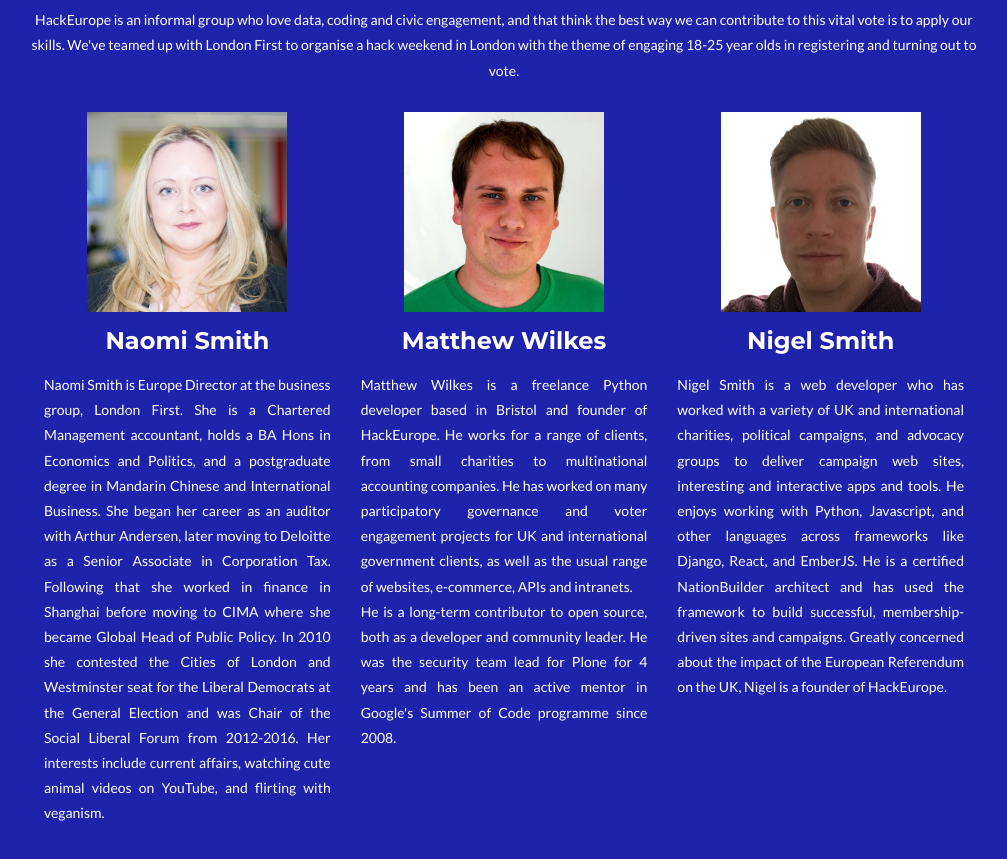
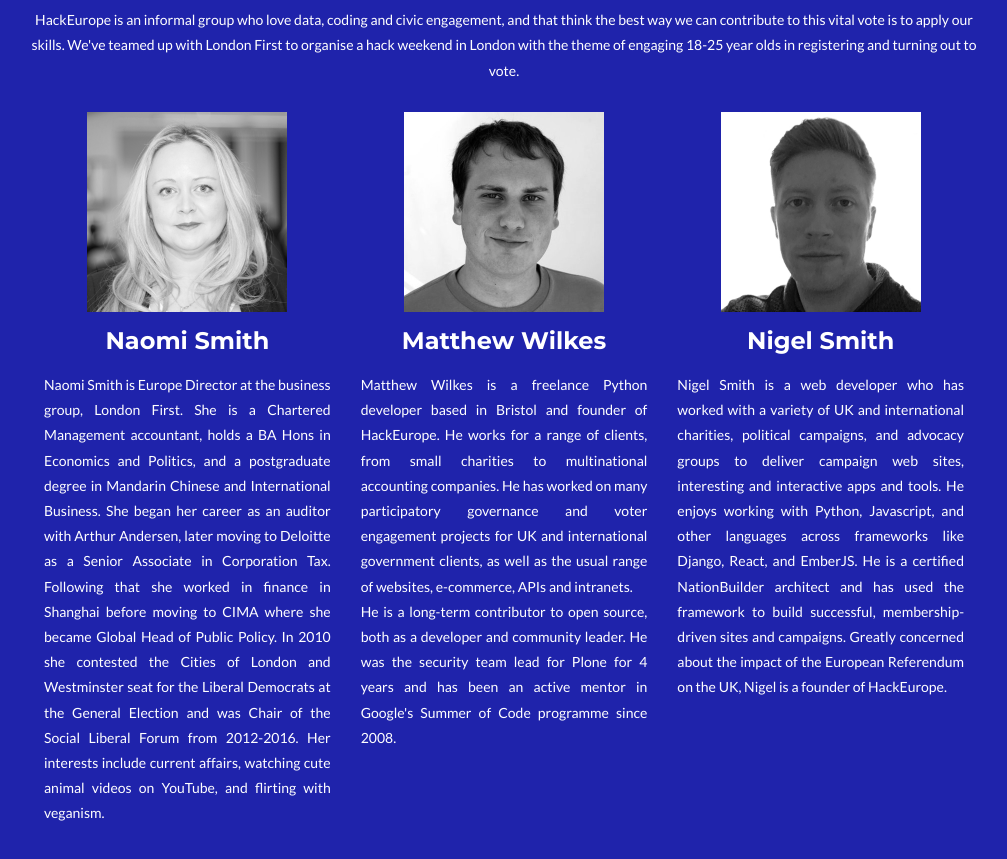
Before and after one commit to MatthewWilkes/hackthevote.hackeurope.uk, a website: page index.html in a window 1280 px wide. Shown: the part 2355-3214 px from the top of the page, without its empty margins (136-1143 px from the left). Drawn offline with nearby package versions, Linux system fonts and the light colour scheme.

Commit message:
Grayscale bio photos

```diff
--- a/style/style.scss
+++ b/style/style.scss
@@ -260,6 +260,12 @@ h1, h2, h3, h4, h5, h6 {
 
 .person-bio__photo {
   width: 200px;
+  -webkit-filter: grayscale(1);
+  -webkit-filter: grayscale(100%);
+  filter: grayscale(100%);
+  filter: url(#greyscale);
+  filter: gray;
+
 }
 
 .person-bio__name {
```
Also changed, not shown: stylesheets/style.css.
